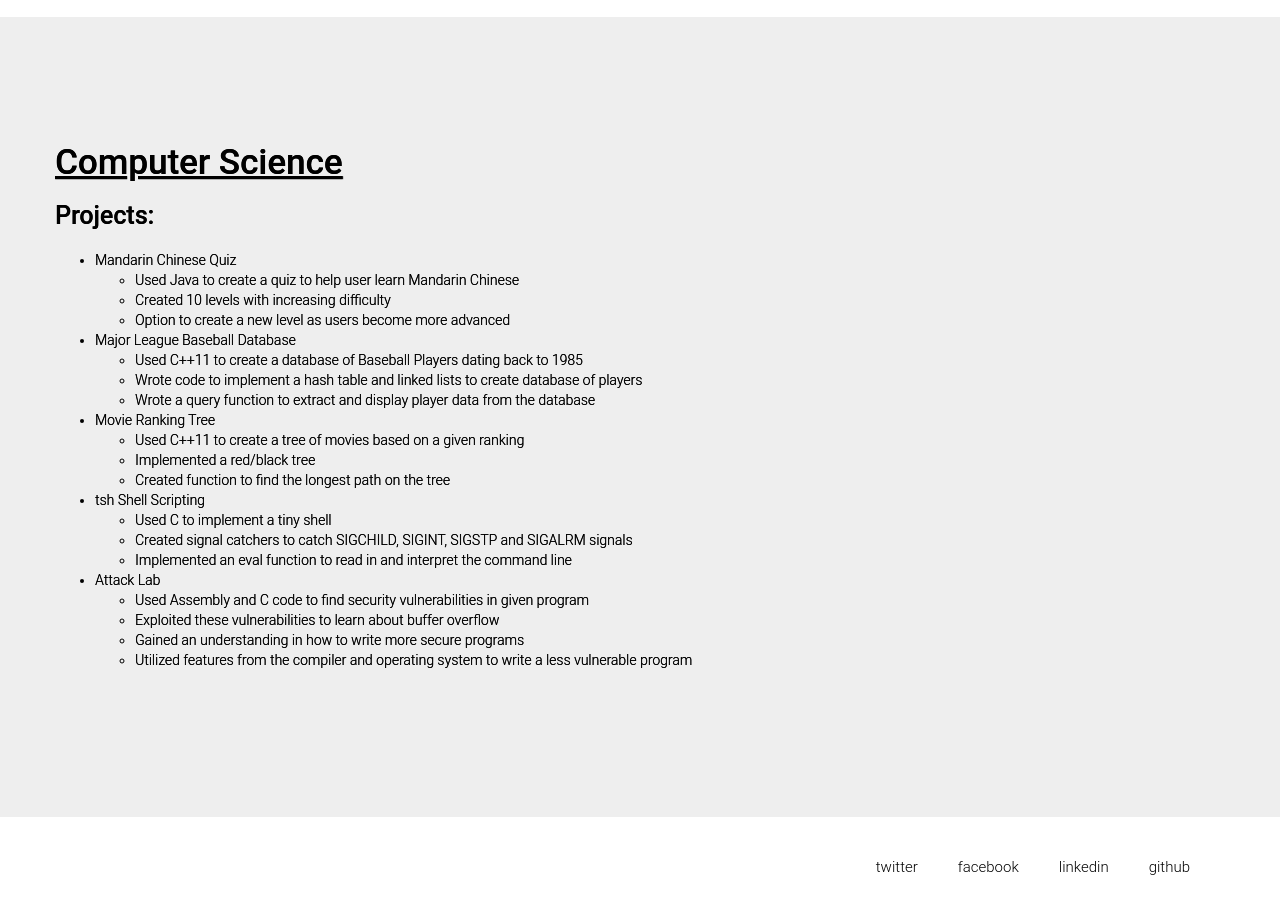
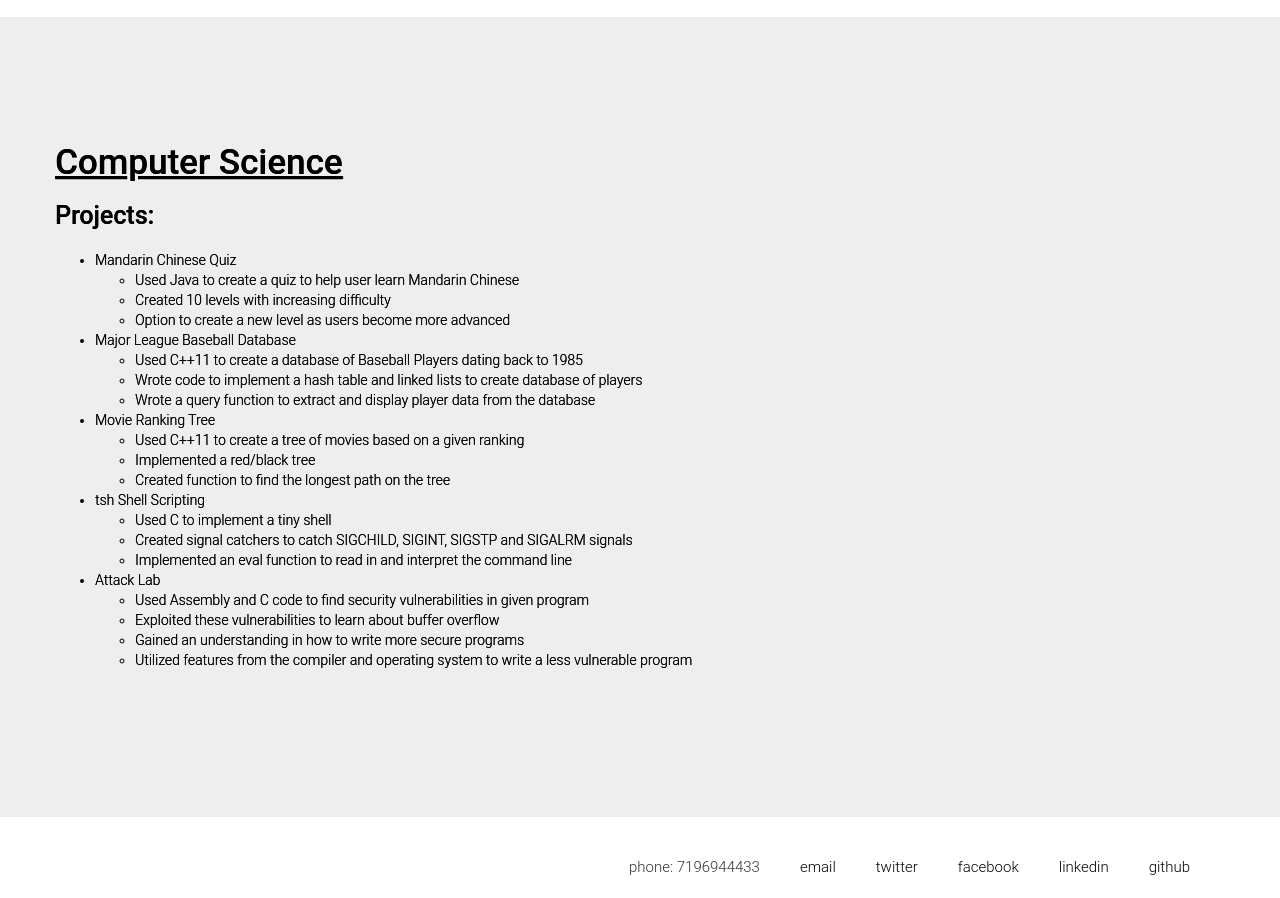
Before and after one commit to derek-read/derek-read.github.io, a plain HTML site: page compsci.html in a window 1280 px wide. Shown: the part 63-961 px from the top of the page. Drawn offline with nearby package versions, Linux system fonts and the light colour scheme.

Commit message:
Update compsci.html

```diff
--- a/compsci.html
+++ b/compsci.html
@@ -69,6 +69,8 @@
   <footer class="container">
     <div class="row">
       <nav class="col-sm-8 text-right">
+        <p>phone: 7196944433</p>
+        <p><a href="mailto:derek.read66@gmail.com">email</a></p>
         <p><a href="https://twitter.com/derekread26">twitter</a></p>
         <p><a href="https://www.facebook.com/derek.read.1840">facebook</a></p>
         <p><a href="https://www.linkedin.com/in/derek-read-077713137/">linkedin</a></p>
```
